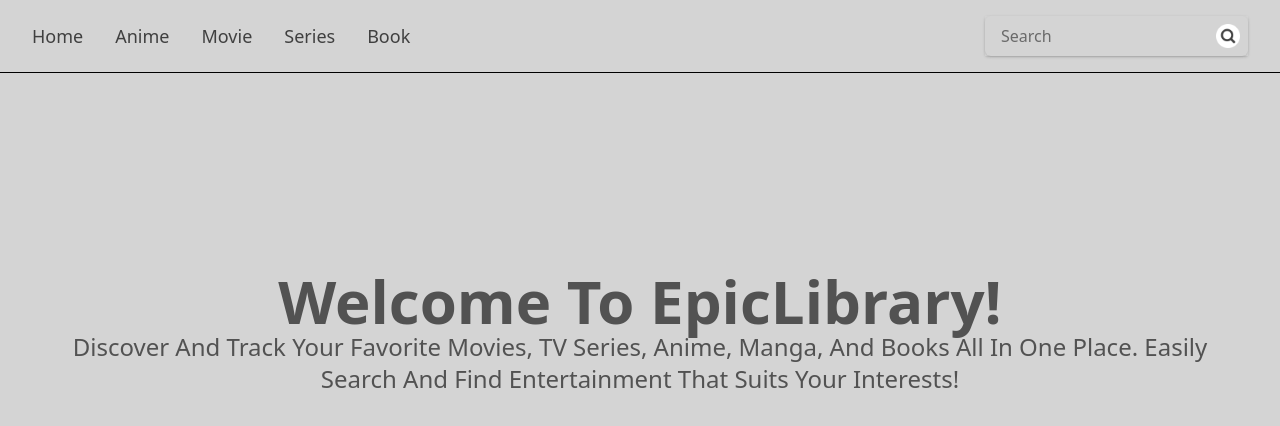
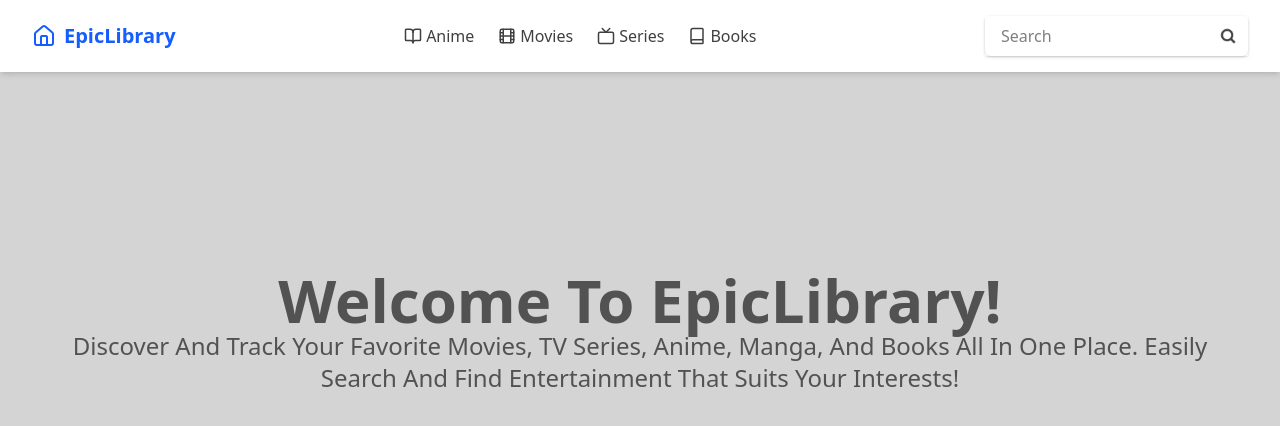
Before and after one commit to Joyal-George-KJ/EpicLibrary, a React (Vite) app: page / in a window 1280 px wide. Shown: the top 426 px of the page. Built offline with nearby package versions, Linux system fonts and the light colour scheme.

Commit message:
UI and Responsive designed Navbar done

```diff
--- a/src/components/Navbar.jsx
+++ b/src/components/Navbar.jsx
@@ -1,40 +1,115 @@
-import React from "react";
+import React, { useState } from "react";
 import { Link } from "react-router-dom";
-import SearchBar from "./SearchBar"
+import SearchBar from "./SearchBar";
+import {
+  Menu,
+  Home,
+  BookOpen,
+  Film,
+  Tv,
+  Book,
+} from "lucide-react";
 
 function Navbar() {
+  const [isMenuOpen, setIsMenuOpen] = useState(false);
+
   return (
-        <nav className="flex px-8 gap-8 py-4 justify-between h-fit sticky top-0 bg-inherit border-b items-center">
-            <div className="flex gap-8">
-                <Link className="font-medium text-lg text-neutral-700" to={"/"}>
-                    Home
+    <nav className="w-full bg-white dark:bg-neutral-900 shadow-md sticky top-0 z-50">
+      <div className="max-w-7xl mx-auto px-4 sm:px-6 lg:px-8">
+        <div className="flex justify-between items-center py-4">
+          {/* Logo or Brand */}
+          <Link
+            to="/"
+            className="flex items-center gap-2 text-blue-600 dark:text-blue-400 font-bold text-xl"
+            aria-label="CouponShare Home"
+          >
+            <Home size={24} /> EpicLibrary
+          </Link>
+
+          {/* Desktop Menu */}
+          <div className="hidden md:flex space-x-6 items-center">
+            <Link
+              to="/anime"
+              className="text-neutral-700 dark:text-neutral-200 hover:text-blue-500 transition flex items-center gap-1"
+              aria-label="Browse Anime"
+            >
+              <BookOpen size={18} /> Anime
             </Link>
             <Link
-                    className="font-medium text-lg text-neutral-700"
-                    to={"/anime"}
+              to="/movie"
+              className="text-neutral-700 dark:text-neutral-200 hover:text-blue-500 transition flex items-center gap-1"
+              aria-label="Browse Movies"
+            >
+              <Film size={18} /> Movies
+            </Link>
+            <Link
+              to="/series"
+              className="text-neutral-700 dark:text-neutral-200 hover:text-blue-500 transition flex items-center gap-1"
+              aria-label="Browse Series"
+            >
+              <Tv size={18} /> Series
+            </Link>
+            <Link
+              to="/book"
+              className="text-neutral-700 dark:text-neutral-200 hover:text-blue-500 transition flex items-center gap-1"
+              aria-label="Browse Books"
+            >
+              <Book size={18} /> Books
+            </Link>
+          </div>
+
+          {/* Search Bar */}
+          <div className="hidden md:block">
+            <SearchBar />
+          </div>
+
+          {/* Hamburger for Mobile */}
+          <button
+            onClick={() => setIsMenuOpen(!isMenuOpen)}
+            className="md:hidden text-neutral-700 dark:text-neutral-100"
+            aria-label="Toggle Menu"
+          >
+            <Menu size={28} />
+          </button>
+        </div>
+
+        {/* Mobile Menu */}
+        {isMenuOpen && (
+          <div className="md:hidden flex flex-col gap-3 pb-4">
+            <Link
+              to="/anime"
+              className="text-neutral-700 dark:text-neutral-200 hover:text-blue-500 transition"
+              onClick={() => setIsMenuOpen(false)}
             >
               Anime
             </Link>
             <Link
-                    className="font-medium text-lg text-neutral-700"
-                    to={"/movie"}
+              to="/movie"
+              className="text-neutral-700 dark:text-neutral-200 hover:text-blue-500 transition"
+              onClick={() => setIsMenuOpen(false)}
             >
-                    Movie
+              Movies
             </Link>
             <Link
-                    className="font-medium text-lg text-neutral-700"
-                    to={"/series"}
+              to="/series"
+              className="text-neutral-700 dark:text-neutral-200 hover:text-blue-500 transition"
+              onClick={() => setIsMenuOpen(false)}
             >
               Series
             </Link>
             <Link
-                    className="font-medium text-lg text-neutral-700"
-                    to={"/book"}
+              to="/book"
+              className="text-neutral-700 dark:text-neutral-200 hover:text-blue-500 transition"
+              onClick={() => setIsMenuOpen(false)}
             >
-                    Book
+              Books
             </Link>
+            <div className="mt-4">
+              <SearchBar />
             </div>
-            <SearchBar />
+          </div>
+        )}
+      </div>
     </nav>
   );
 }
```
Lines whose indentation alone changed are shown as unchanged.
